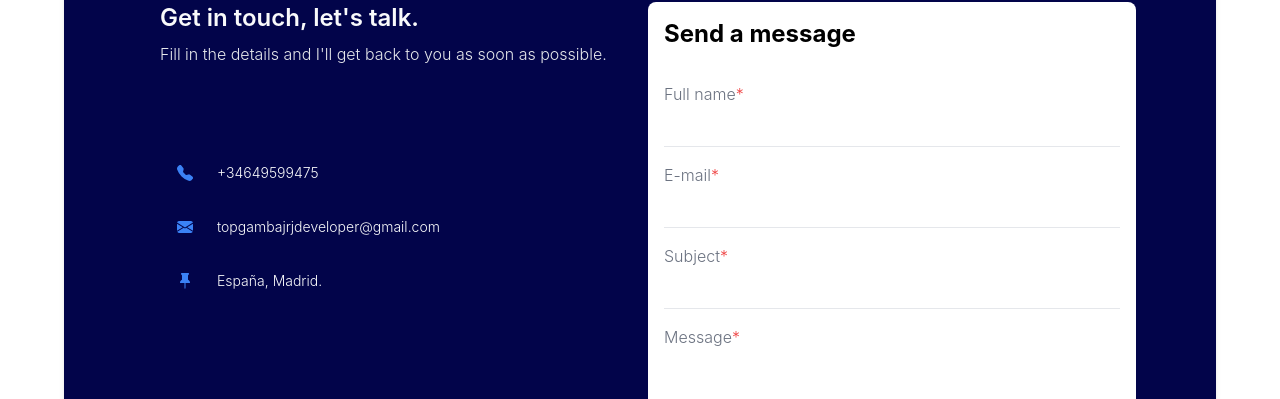
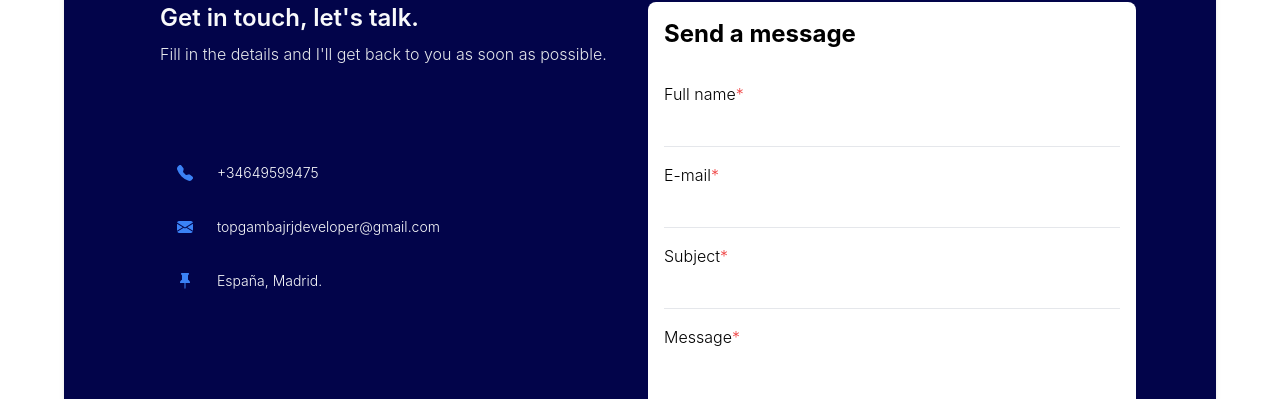
Before and after one commit to topgambajrjdeveloper/dev-cordenadas2.0, a Next.js app: page /contact in a window 1280 px wide. Shown: the part 466-865 px from the top of the page. Built offline with nearby package versions, Linux system fonts and the light colour scheme.

Commit message:
add color dark contact

```diff
--- a/components/Contact.js
+++ b/components/Contact.js
@@ -141,13 +141,13 @@ export default function Contact() {
           className="form rounded-lg bg-white p-4 flex flex-col"
           onSubmit={handleSubmit}
           >
-            <h1 className="text-2xl font-bold dark:text-gray-50">
+            <h1 className="text-2xl font-bold dark:text-gray-50 dark:text-gray-900 ">
             {t.message}
           </h1>
 
           <label
             htmlFor="fullname"
-            className="text-gray-500 font-light mt-8 dark:text-gray-50"
+              className="dark:text-gray-50 dark:text-gray-900 font-light mt-8 "
           >
             {t.nombre}<span className="text-red-500 dark:text-gray-50">*</span>
           </label>
@@ -166,7 +166,7 @@ export default function Contact() {
 
           <label
             htmlFor="email"
-            className="text-gray-500 font-light mt-4 dark:text-gray-50"
+              className="dark:text-gray-50 dark:text-gray-900 font-light mt-4 "
           >
             {t.correo}<span className="text-red-500">*</span>
           </label>
@@ -185,7 +185,7 @@ export default function Contact() {
 
           <label
             htmlFor="subject"
-            className="text-gray-500 font-light mt-4 dark:text-gray-50"
+              className="dark:text-gray-50 dark:text-gray-900 font-light mt-4 "
           >
             {t.asunto}<span className="text-red-500">*</span>
           </label>
@@ -203,7 +203,7 @@ export default function Contact() {
           )}
           <label
             htmlFor="message"
-            className="text-gray-500 font-light mt-4 dark:text-gray-50"
+              className="dark:text-gray-50 dark:text-gray-900 font-light mt-4 "
           >
             {t.mensaje}<span className="text-red-500">*</span>
           </label>
--- a/pages/api/conoceme.js
+++ b/pages/api/conoceme.js
@@ -1,4 +1,5 @@
 import { API_URL } from '../../utils/constants'
+
 
 export async function getAboutMeApi() {
     try {
--- a/pages/api/proyectos.js
+++ b/pages/api/proyectos.js
@@ -1,5 +1,5 @@
 import { API_URL } from '../../utils/constants'
-require('dotenv').config()
+
 export async function getProjectsApi() {
     try {
         const url = `${API_URL}/api/projects/`;
```
Also changed, not shown: 1 other file (tests, documents, lock files or other folders).
